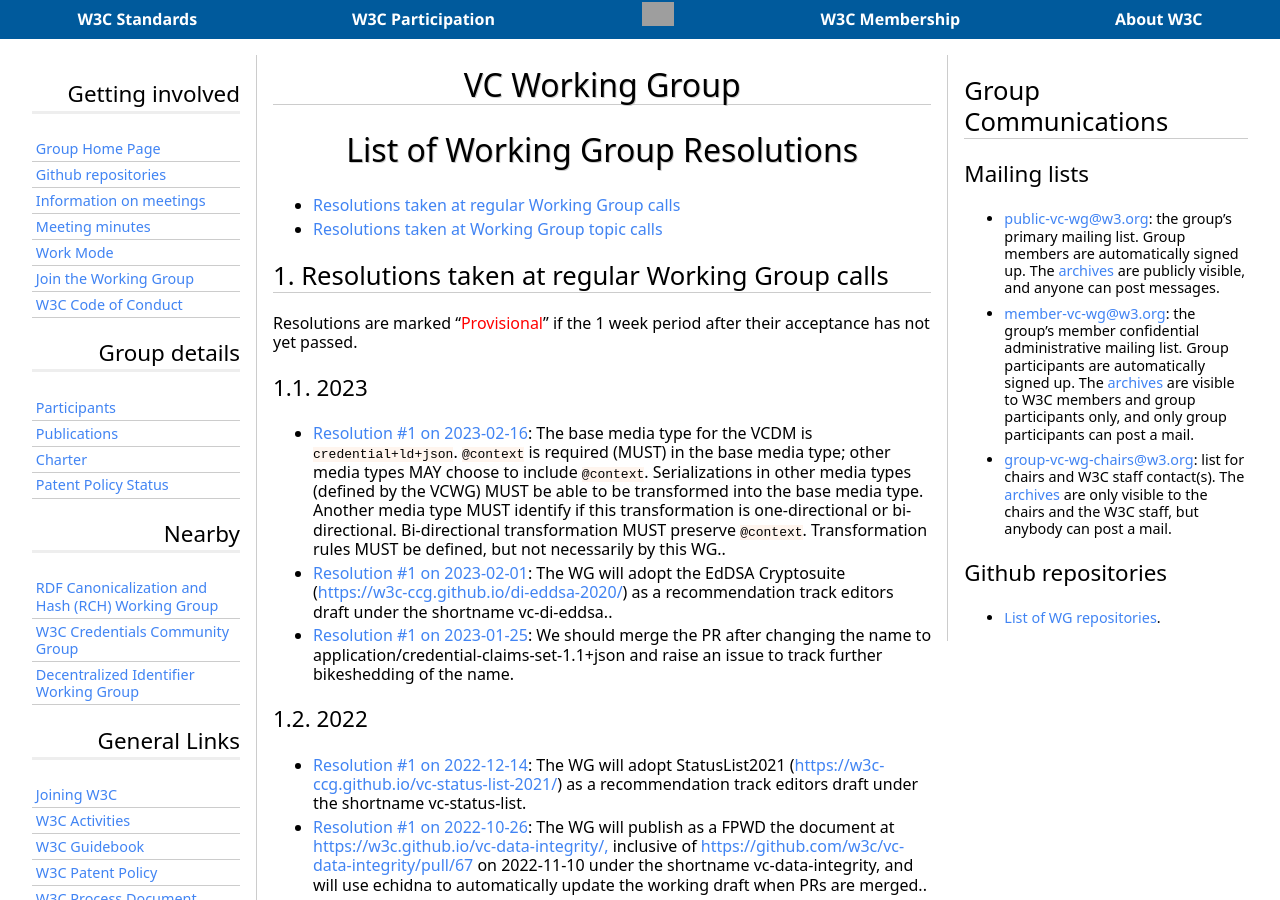
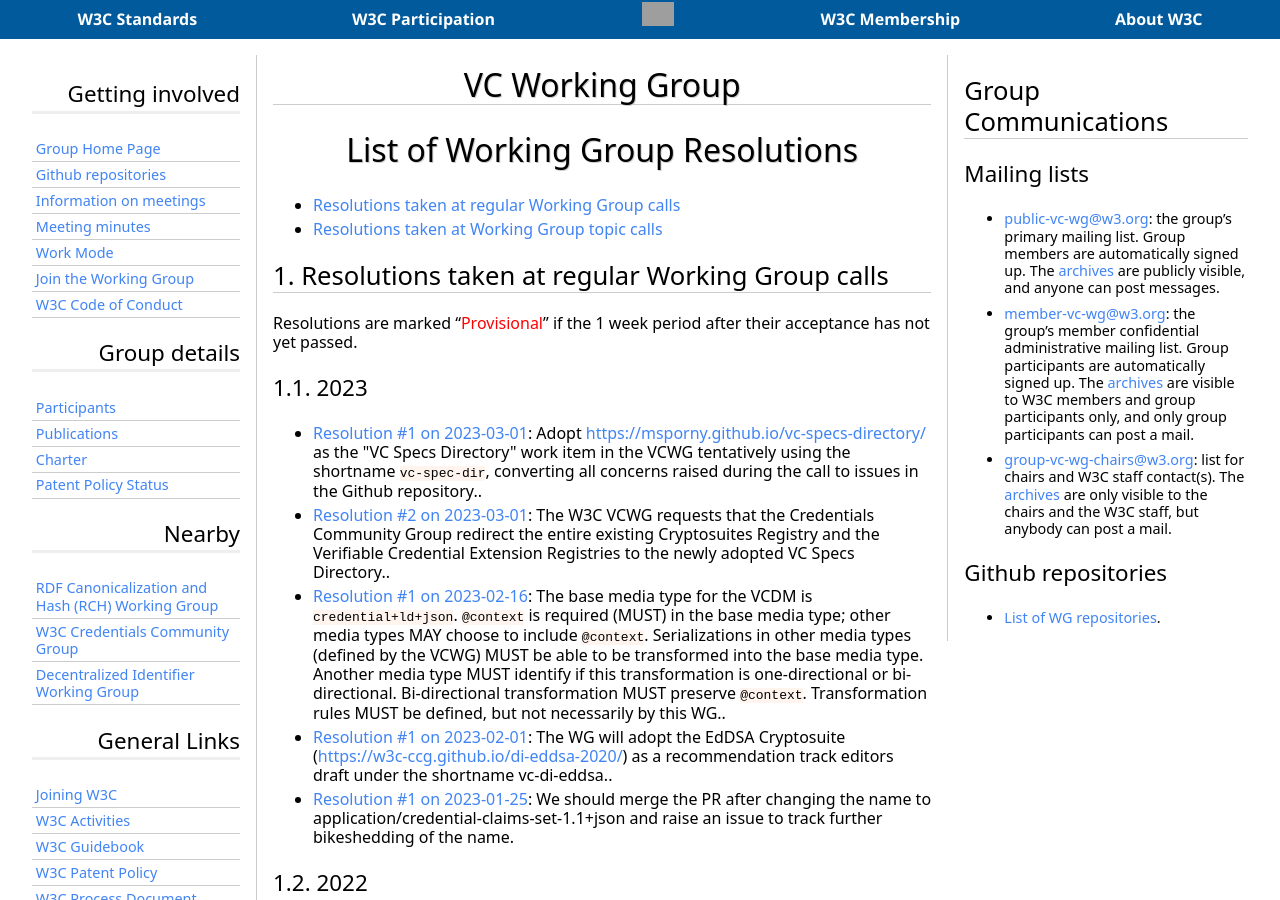
Before and after one commit to w3c/verifiable-credentials, a Jekyll site: the page built from Meetings/Minutes/resolutions.md, in a window 1280 px wide and 900 px high. Built offline with Jekyll 4.4.1, drawn with Linux system fonts in a browser that asks for light colours; some web fonts are replaced; our own code applies the rules of GitHub Pages for plain Markdown files; grey boxes are pictures that could not be loaded.

Commit message:
Uploading post-processing

```diff
--- a/assets/minute_processing.json
+++ b/assets/minute_processing.json
@@ -1,5 +1,5 @@
 {
-    "date": "2023-03-01T09:30:53.762Z",
+    "date": "2023-03-02T11:16:31.708Z",
     "file_names": [
         "2021-06-14-vcwg.md",
         "2021-08-11-vcwg.md",
@@ -68,9 +68,26 @@
         "2023-02-14-vcwg.md",
         "2023-02-15-vcwg.md",
         "2023-02-16-vcwg.md",
-        "2023-02-28-vcwg-special.md"
+        "2023-02-28-vcwg-special.md",
+        "2023-03-01-vcwg.md"
     ],
     "resolutions": [
+        {
+            "year": 2023,
+            "date": "2023-03-01",
+            "number": 1,
+            "text": "Adopt <a href=\"https://msporny.github.io/vc-specs-directory/\">https://msporny.github.io/vc-specs-directory/</a> as the \"VC Specs Directory\" work item in the VCWG tentatively using the shortname <code>vc-spec-dir</code>, converting all concerns raised during the call to issues in the Github repository..",
+            "url": "https://www.w3.org/2017/vc/WG/Meetings/Minutes/2023-03-01-vcwg#resolution1",
+            "call": "vcwg"
+        },
+        {
+            "year": 2023,
+            "date": "2023-03-01",
+            "number": 2,
+            "text": "The W3C VCWG requests that the Credentials Community Group redirect the entire existing Cryptosuites Registry and the Verifiable Credential Extension Registries to the newly adopted VC Specs Directory..",
+            "url": "https://www.w3.org/2017/vc/WG/Meetings/Minutes/2023-03-01-vcwg#resolution2",
+            "call": "vcwg"
+        },
         {
             "year": 2023,
             "date": "2023-02-16",
```
